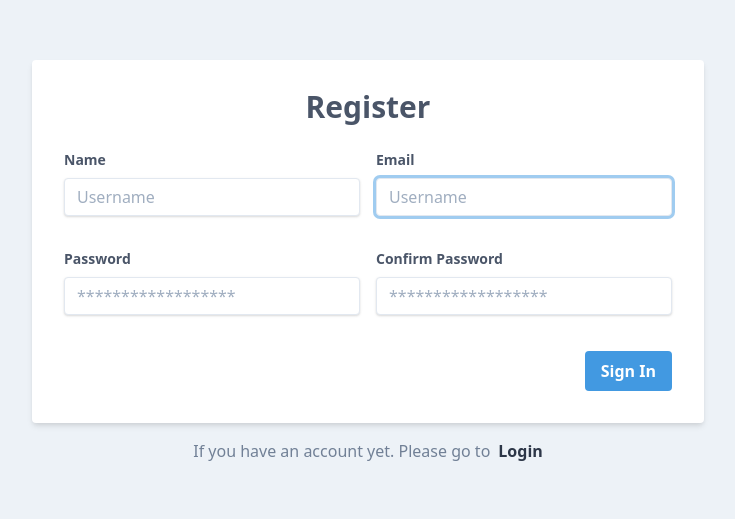
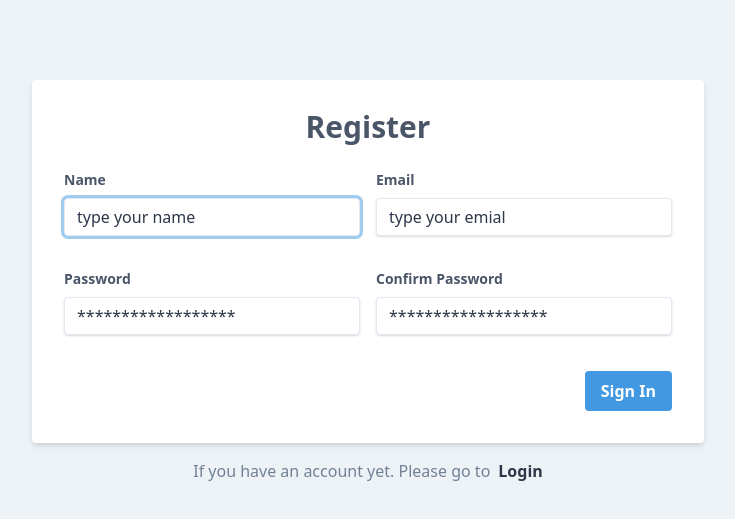
Before and after one commit to Allan-Sanchez/MERN-frontend-dashboard, a React (Create React App) app: page /register in a window 1280 px wide. Shown: the part 139-658 px from the top of the page, without its empty margins (272-1007 px from the left). Built offline with nearby package versions, Linux system fonts and the light colour scheme.

Commit message:
install axios and validate register form

```diff
--- a/package.json
+++ b/package.json
@@ -6,6 +6,7 @@
     "@testing-library/jest-dom": "^4.2.4",
     "@testing-library/react": "^9.5.0",
     "@testing-library/user-event": "^7.2.1",
+    "axios": "^0.20.0",
     "react": "^16.13.1",
     "react-dom": "^16.13.1",
     "react-router-dom": "^5.2.0",
--- a/src/App.js
+++ b/src/App.js
@@ -3,7 +3,9 @@ import { BrowserRouter as Router, Switch, Route } from "react-router-dom";
 
 import ProjectState from "./context/ProjectState";
 import TaskState from "./context/tasks/TaskState";
-import './style.css';
+import AlertState from "./context/alert/AlertState";
+import AuthState from "./context/auth/AuthState";
+import "./style.css";
 
 import Login from "./components/auth/Login";
 import Register from "./components/auth/Register";
@@ -13,6 +15,8 @@ function App() {
   return (
     <ProjectState>
       <TaskState>
+        <AlertState>
+          <AuthState>
             <Router>
               <Switch>
                 <Route exact path="/" component={Login}></Route>
@@ -20,6 +24,8 @@ function App() {
                 <Route exact path="/project" component={Project}></Route>
               </Switch>
             </Router>
+          </AuthState>
+        </AlertState>
       </TaskState>
     </ProjectState>
   );
--- a/src/components/auth/Register.js
+++ b/src/components/auth/Register.js
@@ -1,15 +1,19 @@
-import React, { useState } from "react";
+import React, { useState, useContext } from "react";
 import { Link } from "react-router-dom";
+import AlertContext from "../../context//alert/AlertContext";
 
 const Register = () => {
+  const alertContext = useContext(AlertContext);
+  const { alert, showAlert } = alertContext;
+
   const [saveUser, SetSaveUser] = useState({
-    userName:"",
+    name: "",
     email: "",
     password: "",
-    confirmPassword:""
+    confirmPassword: "",
   });
 
-  const { userName, email, password ,confirmPassword} = saveUser;
+  const { name, email, password, confirmPassword } = saveUser;
 
   const saveInput = (e) => {
     SetSaveUser({
@@ -22,14 +26,49 @@ const Register = () => {
     e.preventDefault();
 
     // validar input
+    if(email.trim() === '' || name.trim() === '' || password.trim() === '' || confirmPassword.trim() === ''){
+      showAlert('all the inputs are required','bg-red-500');
+      return;
+    }
 
     // validar password min 6 caracters
+    if(password.length < 6){
+      showAlert('the password must be at least 6 characters','bg-red-500');
+      return;
+    }
 
     // validar password and confirmar password
+    if(password !== confirmPassword){
+      showAlert('the password must be the same','bg-red-500');
+      return;
+    }
   };
   return (
-    <div className="w-full h-screen flex justify-center items-center bg-gray-200">
-      <div className="w-full max-w-2xl">
+    <div className="w-full h-screen flex flex-col justify-center items-center bg-gray-200">
+      {alert ? (
+        <div className="flex max-w-sm w-full mx-auto bg-white shadow-md rounded-lg overflow-hidden ">
+          <div className={`flex justify-center items-center w-12 ${alert.category}`}>
+            <svg
+              className="h-6 w-6 fill-current text-white"
+              viewBox="0 0 40 40"
+              xmlns="http://www.w3.org/2000/svg"
+            >
+              <path d="M20 3.36667C10.8167 3.36667 3.3667 10.8167 3.3667 20C3.3667 29.1833 10.8167 36.6333 20 36.6333C29.1834 36.6333 36.6334 29.1833 36.6334 20C36.6334 10.8167 29.1834 3.36667 20 3.36667ZM19.1334 33.3333V22.9H13.3334L21.6667 6.66667V17.1H27.25L19.1334 33.3333Z" />
+            </svg>
+          </div>
+
+          <div className="-mx-3 py-2 px-4 ">
+            <div className="mx-3">
+              <span className="text-red-500 font-semibold">Error</span>
+              <p className="text-gray-600 text-sm">
+                {alert.msg}
+              </p>
+            </div>
+          </div>
+        </div>
+      ) : null}
+
+      <div className="w-full max-w-2xl mt-10">
         <form
           className="bg-white shadow-md rounded px-8 pt-6 pb-8 mb-4"
           onSubmit={handleUser}
@@ -46,13 +85,14 @@ const Register = () => {
                 Name
               </label>
               <input
-                className="shadow appearance-none border rounded w-full py-2 px-3 text-gray-700 leading-tight focus:outline-none focus:shadow-outline"
-                id="username" name="userName"
+                className="shadow appearance-none border rounded w-full py-2 px-3 text-gray-700 leading-tight focus:outline-none focus:shadow-outline placeholder-gray-800"
+                id="username"
+                name="name"
                 autoFocus
                 type="text"
-                placeholder="Username"
+                placeholder="type your name"
                 onChange={saveInput}
-                value={userName}
+                value={name}
               />
             </div>
             <div className="mb-4">
@@ -63,11 +103,11 @@ const Register = () => {
                 Email
               </label>
               <input
-                className="shadow appearance-none border rounded w-full py-2 px-3 text-gray-700 leading-tight focus:outline-none focus:shadow-outline"
-                id="email" name="email"
-                autoFocus
+                className="shadow appearance-none border rounded w-full py-2 px-3 text-gray-700 leading-tight focus:outline-none focus:shadow-outline placeholder-gray-800"
+                id="email"
+                name="email"
                 type="email"
-                placeholder="Username"
+                placeholder="type your emial"
                 onChange={saveInput}
                 value={email}
               />
@@ -80,8 +120,9 @@ const Register = () => {
                 Password
               </label>
               <input
-                className="shadow appearance-none border rounded w-full py-2 px-3 text-gray-700 mb-3 leading-tight focus:outline-none focus:shadow-outline"
-                id="password" name="password"
+                className="shadow appearance-none border rounded w-full py-2 px-3 text-gray-700 mb-3 leading-tight focus:outline-none focus:shadow-outline placeholder-gray-800"
+                id="password"
+                name="password"
                 type="password"
                 placeholder="******************"
                 onChange={saveInput}
@@ -96,8 +137,9 @@ const Register = () => {
                 Confirm Password
               </label>
               <input
-                className="shadow appearance-none border rounded w-full py-2 px-3 text-gray-700 mb-3 leading-tight focus:outline-none focus:shadow-outline"
-                id="confirmPassword" name="confirmPassword"
+                className="shadow appearance-none border rounded w-full py-2 px-3 text-gray-700 mb-3 leading-tight focus:outline-none focus:shadow-outline placeholder-gray-800"
+                id="confirmPassword"
+                name="confirmPassword"
                 type="password"
                 placeholder="******************"
                 onChange={saveInput}
@@ -112,7 +154,6 @@ const Register = () => {
             >
               Sign In
             </button>
-
           </div>
         </form>
         <h5 className="text-gray-600 text-center">
--- /dev/null
+++ b/src/context/alert/AlertContext.js
@@ -0,0 +1,5 @@
+import {createContext} from 'react';
+
+const AlertContext = createContext();
+
+export default AlertContext;
--- /dev/null
+++ b/src/context/alert/AlertReducer.js
@@ -0,0 +1,17 @@
+import { CLOSE_ALERT, SHOW_ALERT } from "../../types";
+
+
+export default (state,action) =>{
+    switch (action.type) {
+        case SHOW_ALERT:
+            return{
+                alert: action.payload
+            }
+        case CLOSE_ALERT:
+            return{
+                alert:null
+            }
+        default:
+            return state;
+    }
+};
--- /dev/null
+++ b/src/context/alert/AlertState.js
@@ -0,0 +1,38 @@
+import React,{useReducer} from 'react'
+import AlertReducer from "../alert/AlertReducer";
+import AlertContext from "../alert/AlertContext";
+
+import { CLOSE_ALERT, SHOW_ALERT } from "../../types";
+
+const AlertState = (props) => {
+    const initialState = {
+        alert:null
+    }
+
+    const [state,dispatch] = useReducer(AlertReducer,initialState);
+
+    const showAlert =(msg,category) =>{
+        dispatch({
+            type:SHOW_ALERT,
+            payload:{
+                msg,
+                category
+            }
+        });
+        setTimeout(() =>{
+            dispatch({
+                type:CLOSE_ALERT
+            })
+        },5000);
+    }
+
+    return (
+        <AlertContext.Provider
+            value={{alert:state.alert,showAlert}}
+        >
+            {props.children}
+        </AlertContext.Provider>
+    )
+}
+
+export default AlertState;
--- /dev/null
+++ b/src/context/auth/AuthContext.js
@@ -0,0 +1,6 @@
+import {createContext} from 'react'
+
+
+const AuthContext = createContext();
+
+export default AuthContext;
--- /dev/null
+++ b/src/context/auth/AuthReducer.js
@@ -0,0 +1,15 @@
+import {
+  REGISTER_SUCCESS,
+  REGISTER_MISTAKE,
+  GET_USER,
+  LOGIN_MISTAKE,
+  LOGIN_SUCCESS,
+  CLOSE_SESSION,
+} from "../../types";
+
+export default (state, action) => {
+  switch (action.type) {
+    default:
+      return state;
+  }
+};
--- /dev/null
+++ b/src/context/auth/AuthState.js
@@ -0,0 +1,35 @@
+import React,{useReducer} from 'react'
+import AuthContext from "./AuthContext";
+import AuthReducer from "./AuthReducer";
+import {
+    REGISTER_SUCCESS,
+    REGISTER_MISTAKE,
+    GET_USER,
+    LOGIN_MISTAKE,
+    LOGIN_SUCCESS,
+    CLOSE_SESSION,
+  } from "../../types";
+
+const AuthState = (props) => {
+    const initialState = {
+        token:localStorage.getItem('token'),
+        authenticated:null,
+        user:null,
+        mensage:null
+    }
+
+    const [state, dispatch] = useReducer(AuthReducer,initialState);
+
+    return (
+        <AuthContext.Provider value={{
+            token: state.token,
+            authenticated: state.authenticated,
+            user: state.user,
+            mensage:state.mensage
+        }}>
+            {props.children}
+        </AuthContext.Provider>
+     );
+}
+
+export default AuthState;
--- a/src/style.css
+++ b/src/style.css
@@ -15,3 +15,7 @@
     transform: scale(0.9);
     transition: opacity 300ms, transform 300ms;
   }
+
+  .alert{
+
+  }
--- a/src/types/index.js
+++ b/src/types/index.js
@@ -6,15 +6,27 @@ export const VALIDATE_FORM = "VALIDATE_FORM";
 export const CURRENT_PROJECT = "CURRENT_PROJECT";
 export const DELETE_PROJECT = "DELETE_PROJECT";
 
-
 // TYPES TASK PROJECT
 export const GET_TASKS = "GET_TASKS";
 export const ADD_TASKS = "ADD_TASKS";
-export const DELETE_TASK ="DELETE_TASK";
+export const DELETE_TASK = "DELETE_TASK";
 export const STATE_TASK = "STATE_TASK";
-export const CURRENT_TASK = "CURRENT_TASK"
-export const UPDATE_TASK = "UPDATE_TASK"
-export const CLEAN_TASK = "CLEAN_TASK"
+export const CURRENT_TASK = "CURRENT_TASK";
+export const UPDATE_TASK = "UPDATE_TASK";
+export const CLEAN_TASK = "CLEAN_TASK";
 
 // show error message
 export const SHOW_ERROR = "SHOW_ERROR";
+
+// show alert
+export const SHOW_ALERT = "SHOW_ALERT";
+export const CLOSE_ALERT = "CLOSE_ALERT";
+
+
+// auth actions
+export const REGISTER_SUCCESS = "REGISTER_SUCCESS";
+export const REGISTER_MISTAKE = "REGISTER_MISTAKE";
+export const GET_USER = "GET_USER";
+export const LOGIN_SUCCESS = "LOGIN_SUCCESS";
+export const LOGIN_MISTAKE = "LOGIN_MISTAKE";
+export const CLOSE_SESSION = "CLOSE_SESSION";
```
Also changed, not shown: 1 other file (tests, documents, lock files or other folders). Lines whose indentation alone changed are shown as unchanged.
